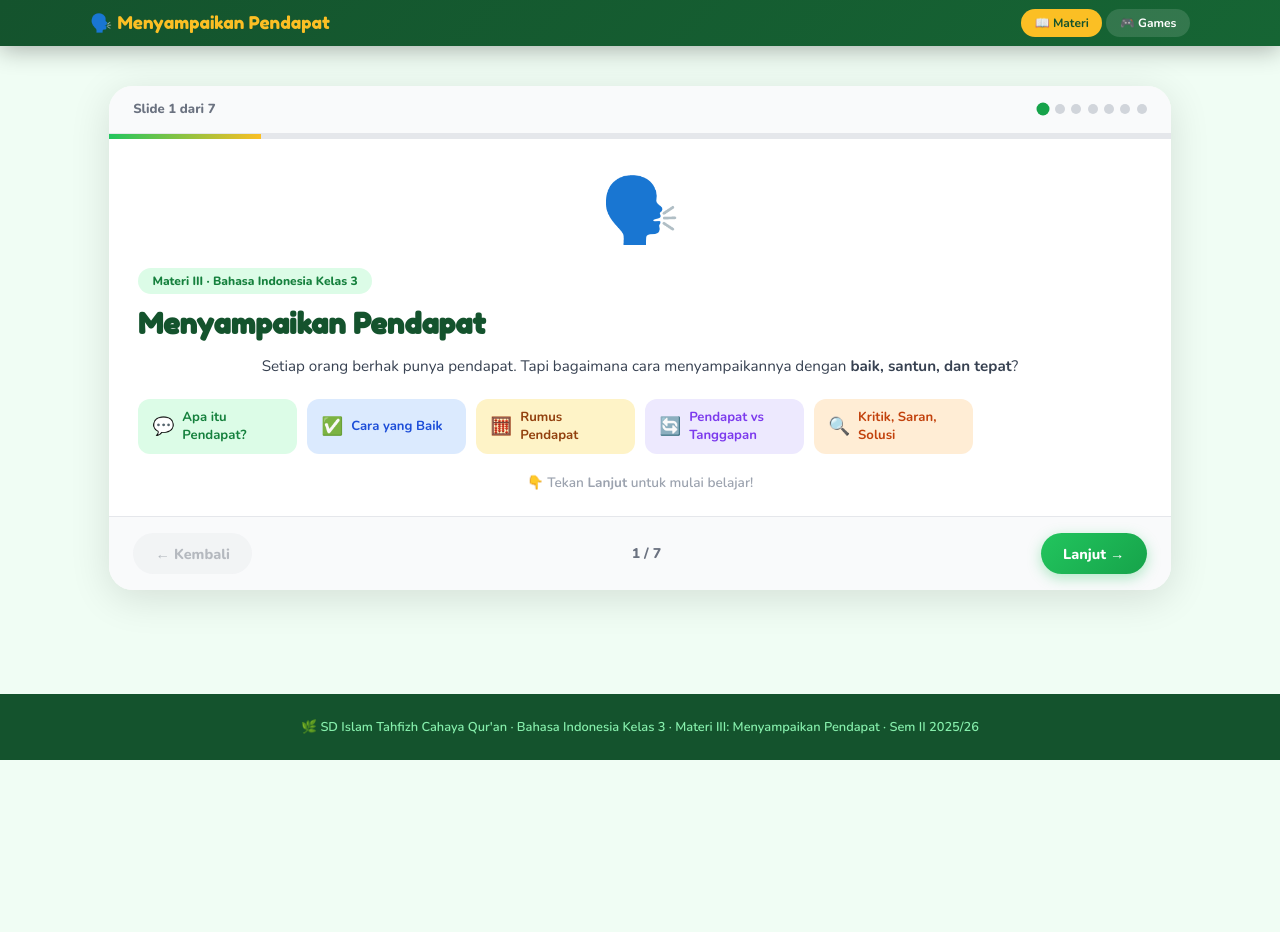
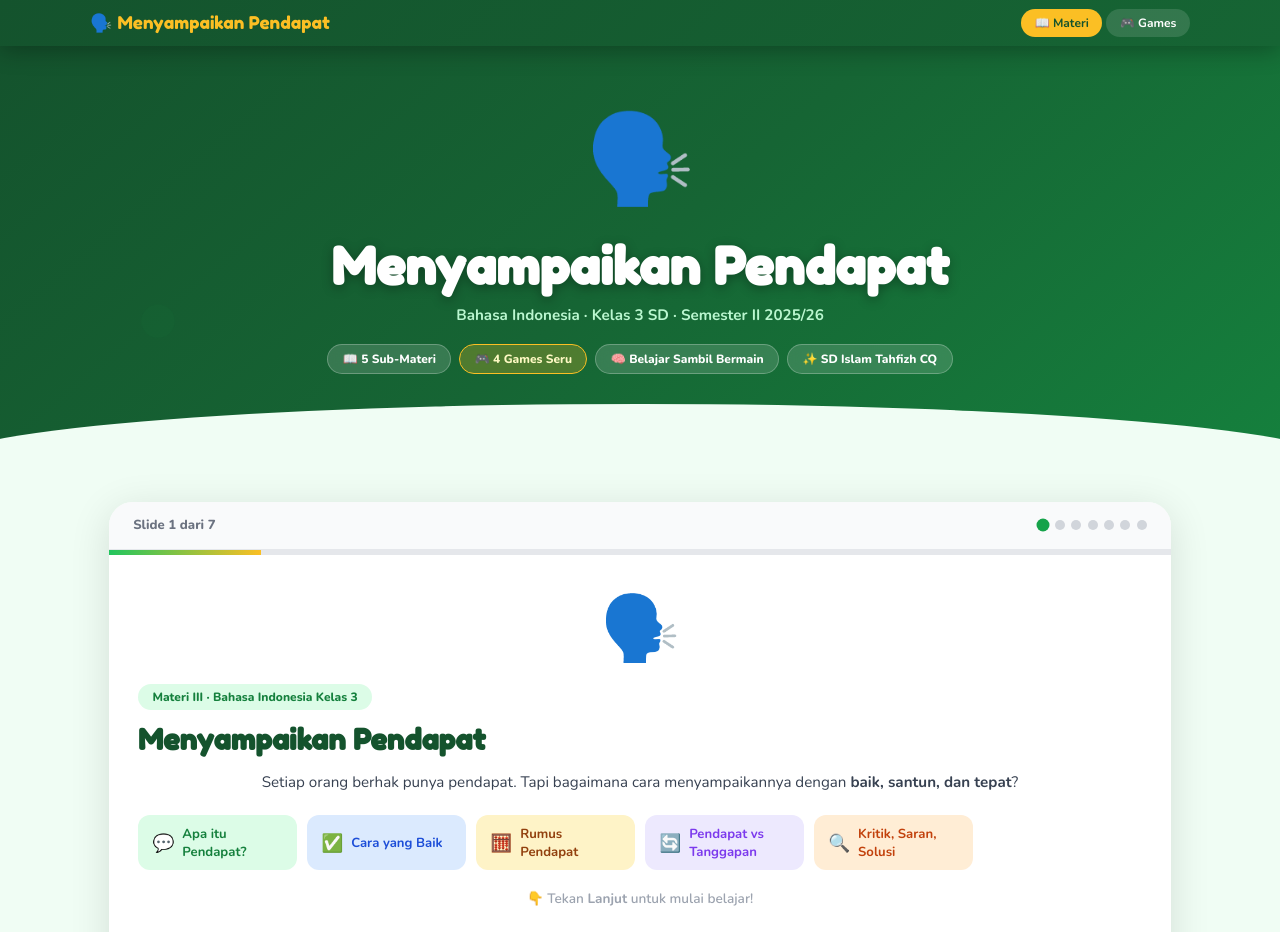
Before and after one commit to baemoonstar/3pendapat, a plain HTML site: page index.html in a window 1280 px wide. Shown: the top 932 px of the page. Before the commit the page ends 800 px from the top, so only its background shows below. Drawn offline with nearby package versions, Linux system fonts and the light colour scheme.

Commit message:
Add hero section with content and styling

```diff
--- a/index.html
+++ b/index.html
@@ -504,7 +504,19 @@ footer{background:#14532d;color:#86efac;text-align:center;padding:1.5rem;font-si
   </div>
 </nav>
 
-
+<!-- HERO -->
+<div class="hero">
+  <div class="h-bubbles"><span></span><span></span><span></span><span></span><span></span></div>
+  <span class="hero-emoji">🗣️</span>
+  <h1>Menyampaikan Pendapat</h1>
+  <p class="hero-sub">Bahasa Indonesia · Kelas 3 SD · Semester II 2025/26</p>
+  <div class="hero-chips">
+    <span class="chip">📖 5 Sub-Materi</span>
+    <span class="chip gold">🎮 4 Games Seru</span>
+    <span class="chip">🧠 Belajar Sambil Bermain</span>
+    <span class="chip">✨ SD Islam Tahfizh CQ</span>
+  </div>
+</div>
 
 
 <!-- ==================== MATERI SECTION (SLIDESHOW) ==================== -->
```
